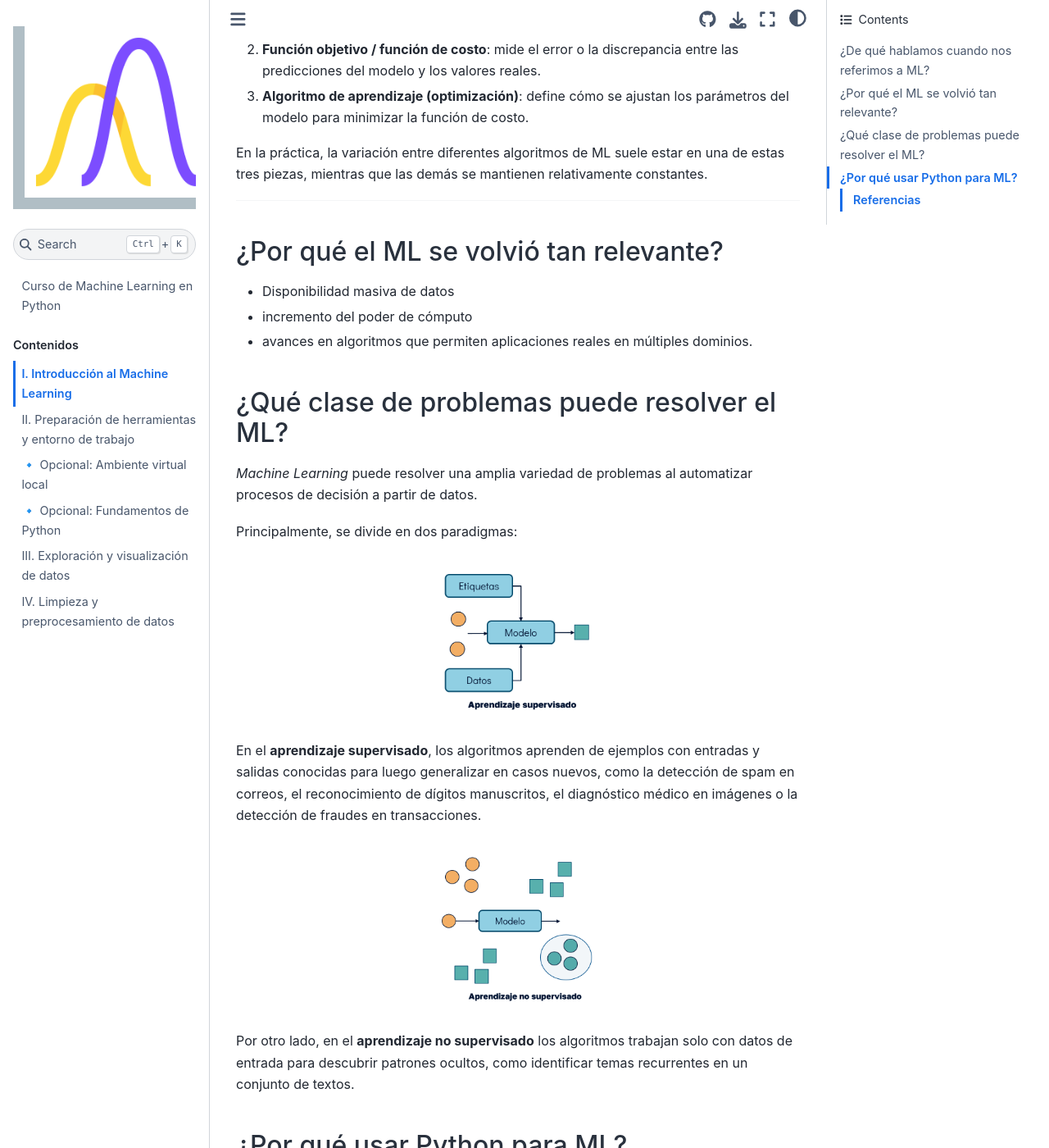
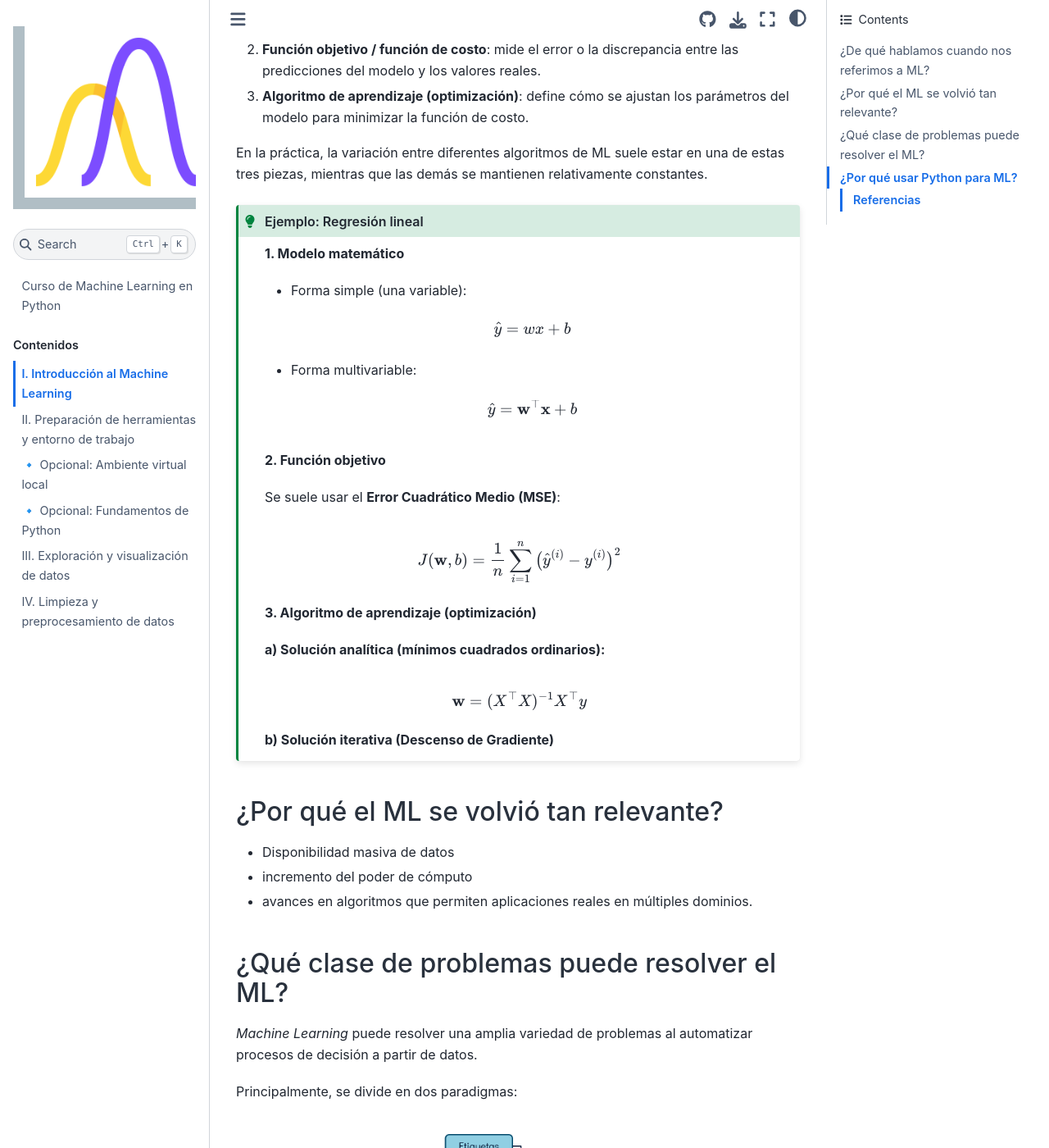
Before and after one commit to patymunoz/curso-machine-learning-python, a Sphinx documentation site: the page built from docs/guia/intro.md, in a window 1280 px wide and 1400 px high, scrolled down 3152 px. Shown: the whole window at 82% size. Built offline with Sphinx 7.4.7 and the Sphinx Book theme 1.1.4, drawn with Linux system fonts in a browser that asks for light colours.

Commit message:
integrar ejemplo de componentes ml

````diff
--- a/docs/conf.py
+++ b/docs/conf.py
@@ -18,6 +18,7 @@ extensions = [
 # MyST
 myst_enable_extensions = [
     "colon_fence",
+    "dollarmath"
 ]
 
 # Rutas y exclusiones
--- a/docs/guia/intro.md
+++ b/docs/guia/intro.md
@@ -80,7 +80,40 @@ De manera general, cualquier modelo de ML se puede describir a partir de tres el
 
 En la práctica, la variación entre diferentes algoritmos de ML suele estar en una de estas tres piezas, mientras que las demás se mantienen relativamente constantes.
 
----
+```{admonition} Ejemplo: Regresión lineal
+:class: tip
+
+**1. Modelo matemático**
+
+- Forma simple (una variable):
+
+  $$\hat{y} = w x + b$$
+
+- Forma multivariable:
+
+  $$ \hat{y} = \mathbf{w}^\top \mathbf{x} + b $$
+
+**2. Función objetivo**
+
+Se suele usar el **Error Cuadrático Medio (MSE)**:
+
+$$
+J(\mathbf{w}, b) = \frac{1}{n} \sum_{i=1}^{n} \big(\hat{y}^{(i)} - y^{(i)}\big)^2
+$$
+
+
+
+**3. Algoritmo de aprendizaje (optimización)**
+
+**a) Solución analítica (mínimos cuadrados ordinarios):**
+
+$$
+\mathbf{w} = (X^\top X)^{-1} X^\top y
+$$
+
+
+**b) Solución iterativa (Descenso de Gradiente)**
+```
 
 ## ¿Por qué el ML se volvió tan relevante?
 
````
